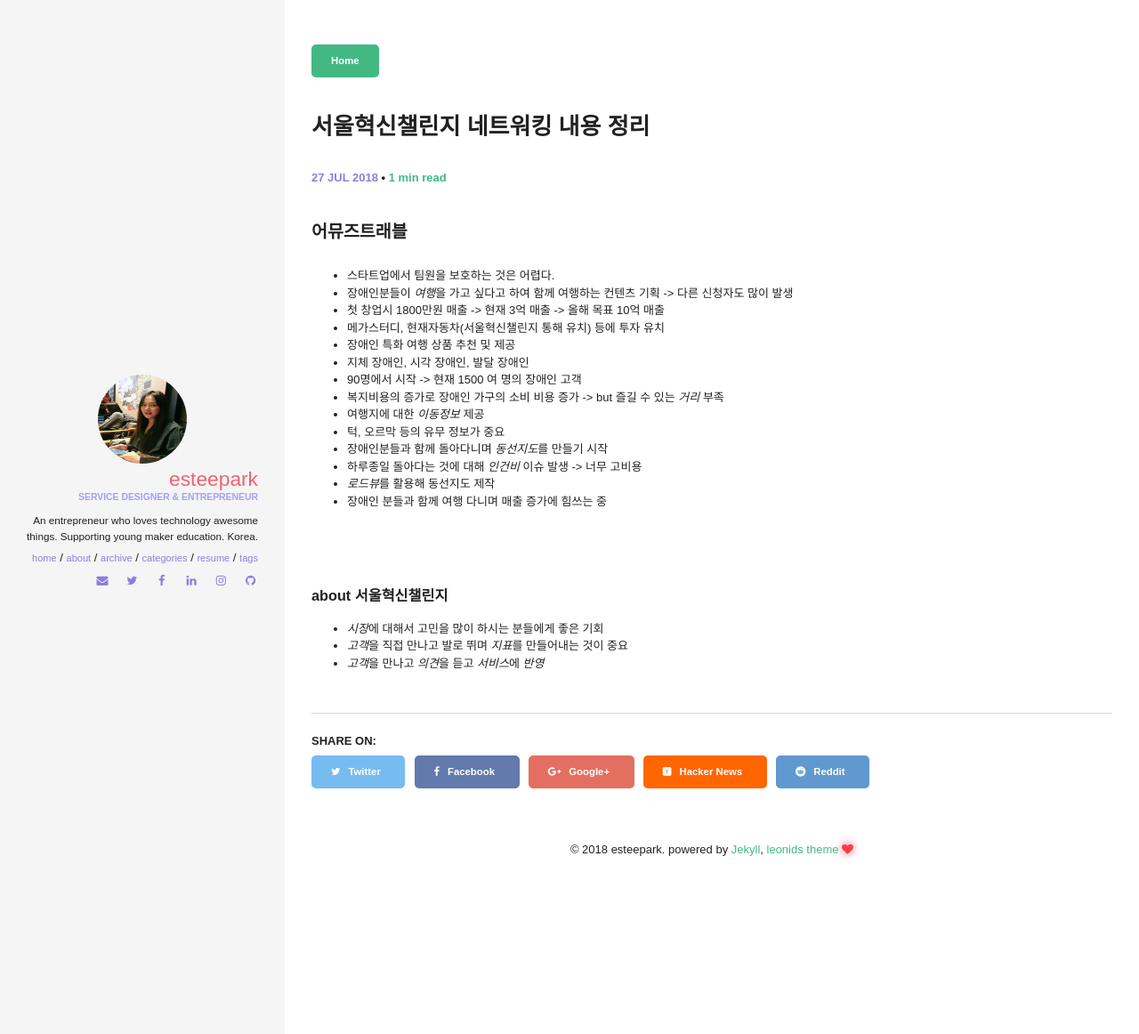
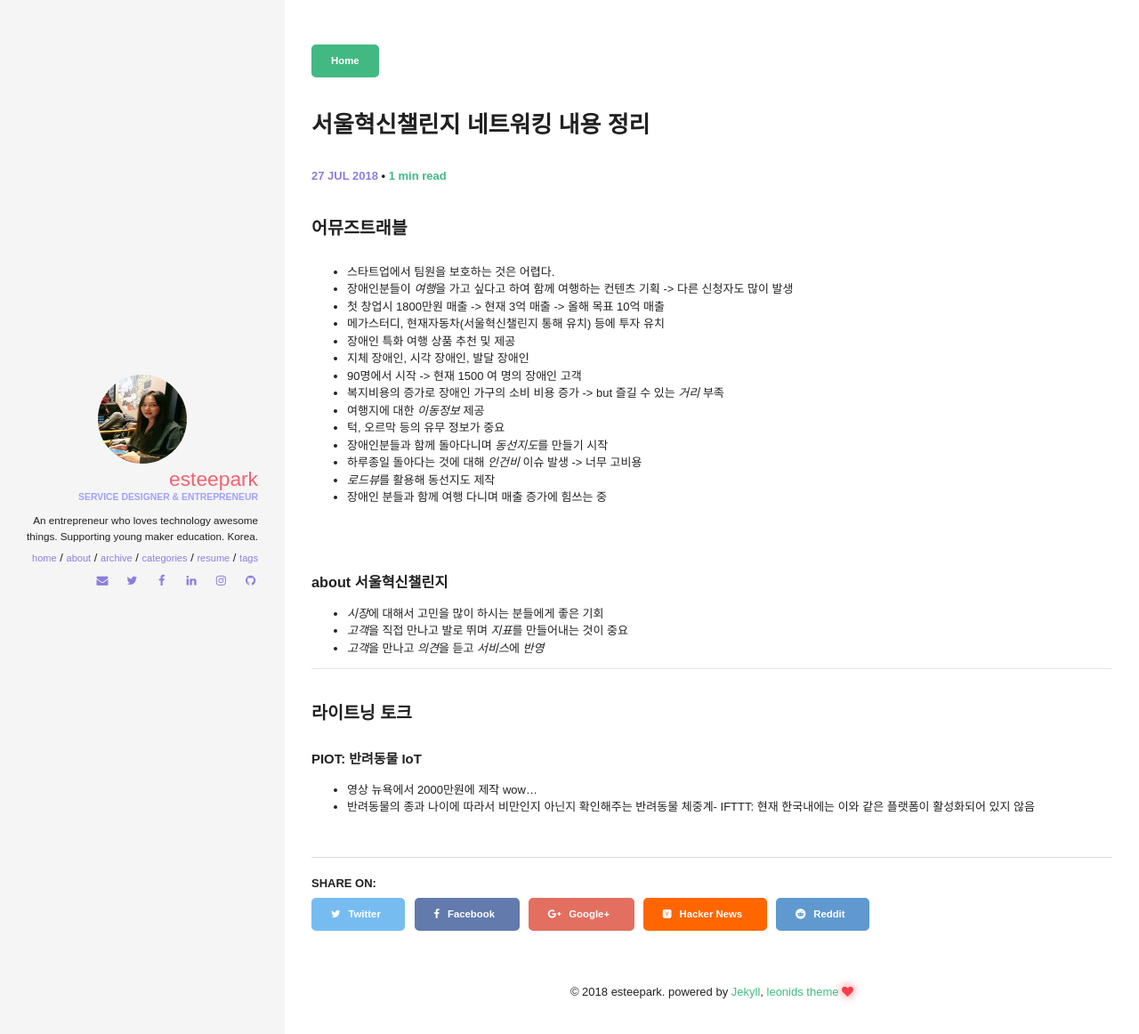
Before and after one commit to esteepark/esteepark.github.io, a Jekyll site: the page built from _posts/2018-07-27-challenge_of_seoul_networking.md, in a window 1280 px wide. Shown: the whole page at 89% size. Built offline with Jekyll 4.4.1, drawn with Linux system fonts in a browser that asks for light colours; comment, search, counter and statistics services are not loaded.

Commit message:
by esteepark

```diff
--- a/_posts/2018-07-27-challenge_of_seoul_networking.md
+++ b/_posts/2018-07-27-challenge_of_seoul_networking.md
@@ -31,3 +31,11 @@ comments: true
 - *시장*에 대해서 고민을 많이 하시는 분들에게 좋은 기회
 - *고객*을 직접 만나고 발로 뛰며 *지표*를 만들어내는 것이 중요
 - *고객*을 만나고 *의견*을 듣고 *서비스*에 *반영*
+
+---
+
+### 라이트닝 토크
+
+##### PIOT: 반려동물 IoT
+- 영상 뉴욕에서 2000만원에 제작 wow...
+- 반려동물의 종과 나이에 따라서 비만인지 아닌지 확인해주는 반려동물 체중계- IFTTT: 현재 한국내에는 이와 같은 플랫폼이 활성화되어 있지 않음
--- a/_sass/components/_typography.scss
+++ b/_sass/components/_typography.scss
@@ -48,7 +48,7 @@ a {
 
 h1, h2, h3, h4, h5, h6 {
 	font-weight: 600;
-  line-height: 1.7;
+  line-height: 1.6;
 }
 
 h1 a, h2 a, h3 a, h4 a, h5 a, h6 a {
@@ -92,7 +92,7 @@ small,
 }
 
 p {
-  margin: 1.8em 0;
+  margin: 1.38em 0;
   word-spacing: 0.3em;
   line-height: 1.38em;
 }
```
